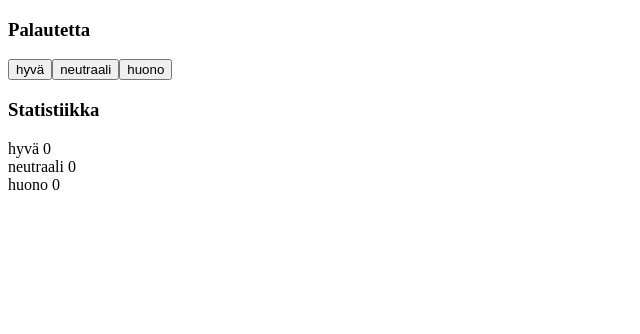
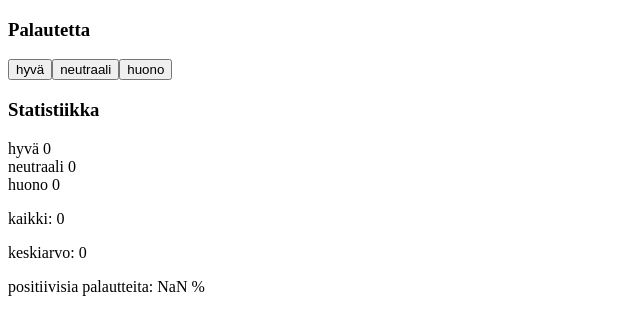
Before and after one commit to lapinro/react_harjoituksia_2, a React (Create React App) app: page / in a window 1280 px wide. Shown: the top 334 px of the page, without its empty margins (0-640 px from the left). Built offline with nearby package versions, Linux system fonts and the light colour scheme.

Commit message:
mooc 1.7

```diff
--- a/src/App.js
+++ b/src/App.js
@@ -19,6 +19,9 @@ const App = () => {
       <Display feedback={"hyvä"} count={good}/>
       <Display feedback={"neutraali"} count={neutral}/>
       <Display feedback={"huono"} count={bad}/>
+      <p>kaikki: {good + neutral + bad}</p>
+      <p>keskiarvo: {(good + neutral + bad) / 3}</p>
+      <p>positiivisia palautteita: {good/(bad + neutral+ good)*100} %</p>
     </div>
   )
 }
@@ -32,7 +35,17 @@ const Button = (props) => {
 
 const Display = (props) => {
   return (
-    <div>{props.feedback} {props.count}</div>
+    <div>
+      {props.feedback} {props.count}
+      </div>
+  )
+}
+
+const Average = (props) => {
+  return (
+    <>
+
+    </>
   )
 }
 
```
